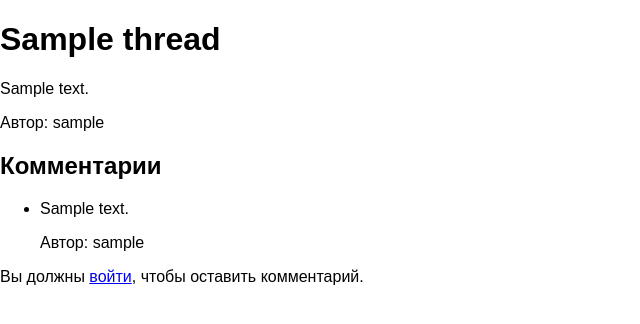
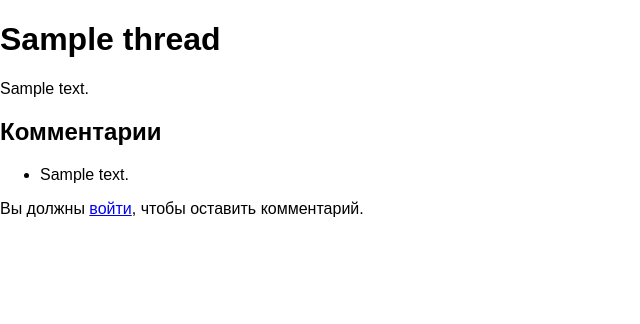
Before and after one commit to misha56803/AMICHAN_rep, a Django app: page /thread/1/ in a window 1280 px wide. Shown: the part 52-376 px from the top of the page, without its empty margins (0-640 px from the left). Run offline with Django 5.2, Linux system fonts and the light colour scheme; tables that the repository leaves empty hold one stand-in row (values such as "Sample post").

Commit message:
Убрал отображение автора, которое использовалось для тестов

```diff
--- a/fivechan/forum/templates/forum/thread_detail.html
+++ b/fivechan/forum/templates/forum/thread_detail.html
@@ -5,14 +5,12 @@
 {% block content %}
 <h1>{{ thread.title }}</h1>
 <p>{{ thread.content }}</p>
-<p>Автор: {{ thread.author }}</p>
 
 <h2>Комментарии</h2>
 <ul>
     {% for comment in comments %}
         <li>
             <p>{{ comment.content }}</p>
-            <p>Автор: {{ comment.author }}</p>
         </li>
     {% endfor %}
 </ul>
--- a/fivechan/templates/main_page.html
+++ b/fivechan/templates/main_page.html
@@ -15,7 +15,6 @@
     {% for thread in threads %}
         <li>
             <a href="{% url 'thread_detail' thread.id %}">{{ thread.title }}</a>
-            <p>Автор: {{ thread.author }}</p>
         </li>
     {% endfor %}
 </ul>
```
